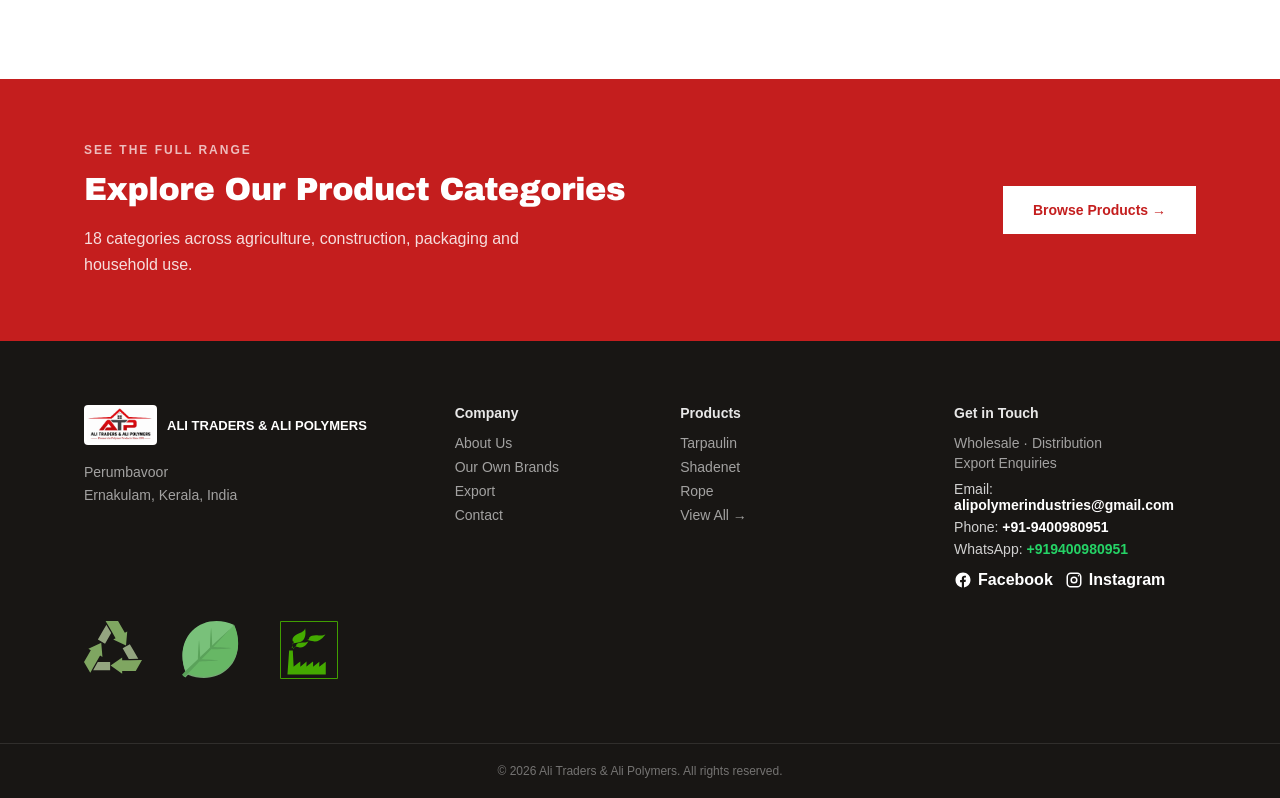
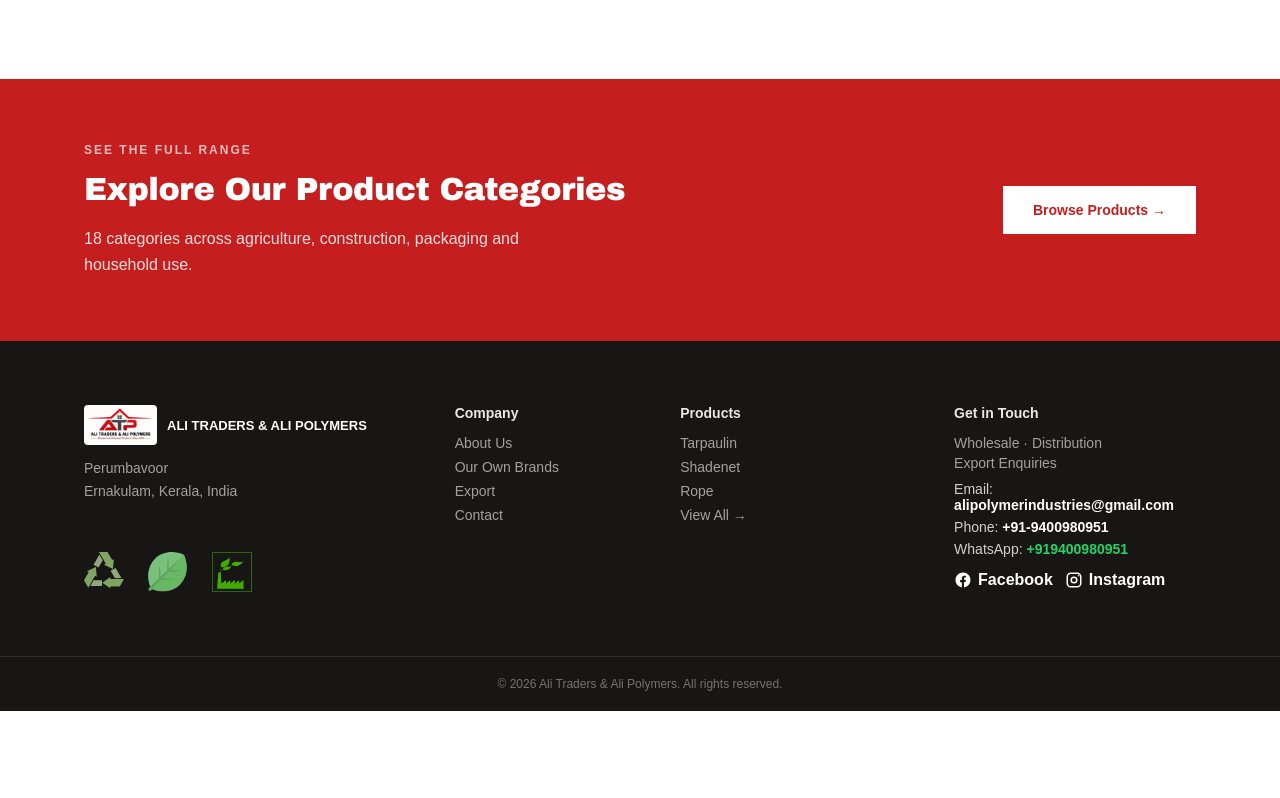
Before and after one commit to ArsalanRashid-K/ali-polymers-, a Next.js app: page /about in a window 1280 px wide. Shown: the part 2507-3305 px from the top of the page. After the commit the page ends 3218 px from the top, so only its background shows below. Built offline with nearby package versions, Linux system fonts and the light colour scheme.

Commit message:
footer icon

```diff
--- a/src/app/components/Footer.js
+++ b/src/app/components/Footer.js
@@ -14,7 +14,7 @@
   return (
     <footer>
       <div className="footer-inner">
-        <div>
+        <div className="footer-company">
           <div className="footer-logo">
             <Image
               src="/images/logo.jpeg"
@@ -23,6 +23,7 @@
               height={40}
               className="footer-logo-img"
             />
+
             <span className="footer-brand">
               {companyData.name.toUpperCase()}
             </span>
@@ -33,6 +34,26 @@
             <br />
             {companyData.headquarters.addressLine2}
           </p>
+
+          <div className="footer-icons">
+            <img
+              src="/images/recycle-svgrepo-com.svg"
+              alt="Recycle"
+              className="footer-icon"
+            />
+
+            <img
+              src="/images/leaf-svgrepo-com.svg"
+              alt="Eco Friendly"
+              className="footer-icon"
+            />
+
+            <img
+              src="/images/eco_green_factory_icon.svg"
+              alt="Export Ready"
+              className="footer-icon"
+            />
+          </div>
         </div>
         <div className="footer-col">
           <p className="head">Company</p>
@@ -195,25 +216,6 @@
             )}
           </div>
         </div>
-        <div className="footer-icons">
-          <img
-            src="/images/recycle-svgrepo-com.svg"
-            alt="Recycle"
-            className="footer-icon"
-          />
-
-          <img
-            src="/images/leaf-svgrepo-com.svg"
-            alt="Eco Friendly"
-            className="footer-icon"
-          />
-
-          <img
-            src="/images/eco_green_factory_icon.svg"
-            alt="Export Ready"
-            className="footer-icon"
-          />
-        </div>
       </div>
 
       <div className="footer-bottom">
--- a/src/app/globals.css
+++ b/src/app/globals.css
@@ -515,8 +515,7 @@
     margin:12px 0 16px;
     line-height:1.25;
 }
-.about-body{color:var(--grey); font-size:17px; line-height:1.7;   margin:16px 0;
-}
+.about-body{color:var(--grey); font-size:17px; line-height:1.7; margin-top:16px 0;}
 .about-list{display:grid; grid-template-columns:1fr 1fr; gap:16px; margin-top:24px; font-size:14px;}
 .about-item{display:flex; gap:10px; align-items:flex-start;}
 .about-item .dash{color:var(--red); font-weight:800;}
@@ -662,43 +661,56 @@
 /* footer */
 footer{background:var(--ink); color:#fff;}
 .footer-inner{display:grid; grid-template-columns:1.4fr 0.8fr 1fr 1fr; gap:32px; padding:64px 24px; max-width:1160px; margin:0 auto;}
-.footer-logo{display:flex; align-items:center; gap:10px; margin-bottom:16px;}
-.footer-logo-img{display:block; border-radius:4px; background:#fff; padding:3px;}
+
+.footer-logo {
+  display: flex;
+  align-items: center;
+  gap: 10px;
+  margin-bottom: 12px;
+}
+.footer-logo-img {
+  display: block;
+  border-radius: 4px;
+  background: #fff;
+  padding: 3px;
+}
 .footer-brand{font-weight:800; font-size:13px;}
-.footer-addr{font-size:14px; color:rgba(255,255,255,0.6); line-height:1.6;}
+.footer-addr{font-size:14px; color:rgba(255,255,255,0.6); line-height:1.6;margin: 0;}
 .footer-col p.head{font-weight:800; font-size:14px; margin-bottom:14px; color:rgba(255,255,255,0.9);}
 .footer-col ul li{margin-bottom:8px; font-size:14px; color:rgba(255,255,255,0.6);}
 .footer-col ul li a:hover{color:var(--red);}
 .footer-bottom{border-top:1px solid rgba(255,255,255,0.1); text-align:center; padding:20px; font-size:12px; color:rgba(255,255,255,0.4);}
 
-.footer-sustainability{
-    display:flex;
-    align-items:center;
-    gap:18px;
-    margin:18px 0;
-}
-
-.footer-icons{
-    display:flex;
-    align-items:center;
-    gap:40px;
-}
-
-.footer-icon{
-    width:58px;
-    height:58px;
-    transition:transform .25s ease;
-}
-
-.footer-icon:hover{
-    transform:scale(1.08);
-}
-
-.footer-sustainability-text{
-    display:flex;
-    flex-direction:column;
-    gap:4px;
-}
+.footer-company {
+  display: flex;
+  flex-direction: column;
+}
+
+.footer-icons {
+  display: flex;
+  align-items: center;
+  justify-content: flex-start;
+  gap: 24px;
+  margin-top: 50px;
+  padding: 0;
+}
+
+.footer-icon {
+  width: 40px;
+  height: 40px;
+  display: block;
+  object-fit: contain;
+  transition: transform 0.25s ease;
+}
+
+.footer-icon:hover {
+  transform: scale(1.08);
+}
+.footer-addr {
+  margin-bottom: 0;
+}
+
+
 
 .footer-sustainability-text strong{
     color:#fff;
```
